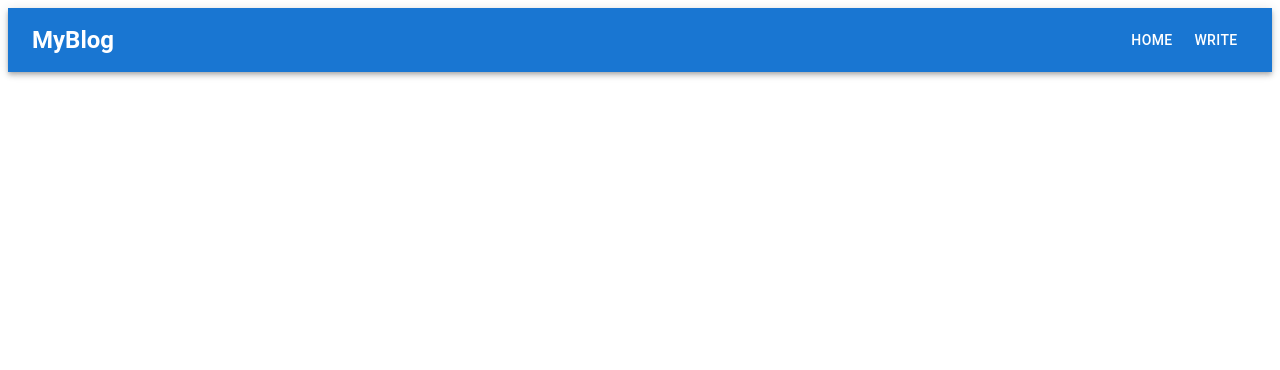
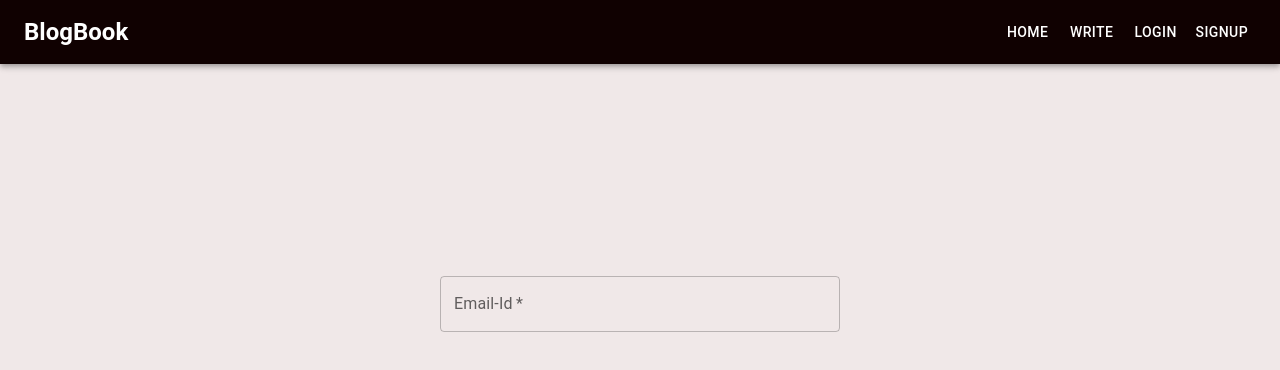
Before and after one commit to Ritikjain91/realblog, a React (Create React App) app: page /login in a window 1280 px wide. Before the commit this address had no page. Shown: the top 370 px of the page. Built offline with nearby package versions, Linux system fonts and the light colour scheme.

Commit message:
update the code

```diff
--- a/src/App.jsx
+++ b/src/App.jsx
@@ -4,15 +4,23 @@ import Navbar from "./components/Navbar.jsx";
 import Home from "./pages/Home.jsx";
 import CreateBlog from "./pages/CreateBlog.jsx";
 import BlogDetail from "./pages/BlogDetail.jsx";
+import LoginDetail from "./pages/LoginDetail.jsx";
+import ErrorPage from "./pages/ErrorPage.jsx";
+import AboutUs from "./pages/AboutUs.jsx";
 
 const App = () => {
   return (
     <>
-      <Navbar />
+      <Navbar  />
       <Routes>
+        <Route path="/login" element={<LoginDetail />} />
+         <Route path="/aboutus" element={<LoginDetail />} />
         <Route path="/" element={<Home />} />
         <Route path="/create" element={<CreateBlog />} />
         <Route path="/blog/:id" element={<BlogDetail />} />
+         <Route path="*" element={<ErrorPage />} />
+
+           <Route path="/aboutus" element={<AboutUs />} />
       </Routes>
     </>
   );
--- a/src/components/Navbar.jsx
+++ b/src/components/Navbar.jsx
@@ -4,14 +4,20 @@ import { Link } from "react-router-dom";
 
 const Navbar = () => {
   return (
-    <AppBar position="sticky" sx={{ backgroundColor: "#1976d2" }}>
-      <Toolbar>
+
+    <AppBar  position="sticky"
+  sx={{ backgroundColor: '#100101ff' }}
+
+>
+      <Toolbar >
         <Typography variant="h5" sx={{ flexGrow: 1, fontWeight: 600 }}>
-          MyBlog
+          BlogBook
         </Typography>
         <Box>
           <Button color="inherit" component={Link} to="/">Home</Button>
           <Button color="inherit" component={Link} to="/create">Write</Button>
+          <Button color="inherit" component={Link} to="/login">Login</Button>
+          <Button color="inherit" component={Link} to="/create">Signup</Button>
         </Box>
       </Toolbar>
     </AppBar>
--- a/src/index.css
+++ b/src/index.css
@@ -1,13 +1,6 @@
-body {
+body{
   margin: 0;
-  font-family: -apple-system, BlinkMacSystemFont, 'Segoe UI', 'Roboto', 'Oxygen',
-    'Ubuntu', 'Cantarell', 'Fira Sans', 'Droid Sans', 'Helvetica Neue',
-    sans-serif;
-  -webkit-font-smoothing: antialiased;
-  -moz-osx-font-smoothing: grayscale;
+  padding: 0;
+  font-family: 'Roboto', sans-serif;
+  background-color: #f0e8e8;
 }
-
-code {
-  font-family: source-code-pro, Menlo, Monaco, Consolas, 'Courier New',
-    monospace;
-}
--- a/src/index.js
+++ b/src/index.js
@@ -2,6 +2,7 @@ import React from "react";
 import ReactDOM from "react-dom/client";
 import App from "./App.jsx";
 import { BrowserRouter } from "react-router-dom";
+import "./index.css";
 
 ReactDOM.createRoot(document.getElementById("root")).render(
   <React.StrictMode>
--- /dev/null
+++ b/src/pages/AboutUs.jsx
@@ -0,0 +1,9 @@
+import React from 'react'
+
+function AboutUs() {
+  return (
+    <div>AboutUs</div>
+  )
+}
+
+export default AboutUs
--- a/src/pages/BlogCard.jsx
+++ b/src/pages/BlogCard.jsx
@@ -5,16 +5,16 @@ import {
   Typography,
   CardActions,
   Button,
-  IconButton,
+
   Dialog,
   DialogTitle,
   DialogContent,
-  DialogContentText,
+
   DialogActions,
-  Box,
+
   Snackbar,
   Alert,
-  CircularProgress
+
 } from "@mui/material";
 
 const BlogCard = ({
@@ -25,7 +25,6 @@ const BlogCard = ({
   _id,
 
 }) => {
-  const API_BASE_URL = process.env.REACT_APP_API_BASE_URL || "http://localhost:5000";
 
 
   const [readMoreDialogOpen, setReadMoreDialogOpen] = React.useState(false); // New state for Read More
--- a/src/pages/CreateBlog.jsx
+++ b/src/pages/CreateBlog.jsx
@@ -1,4 +1,4 @@
-import React, { useState } from "react";
+import  { useState } from "react";
 import {
   Container,
   TextField,
@@ -149,7 +149,7 @@ const CreateBlog = () => {
           gutterBottom
           fontWeight={600}
           align="center"
-          color="primary"
+          color="black"
         >
           Write a New Blog
         </Typography>
--- /dev/null
+++ b/src/pages/ErrorPage.jsx
@@ -0,0 +1,12 @@
+import { Container } from '@mui/material'
+import React from 'react'
+
+const ErrorPage = () => {
+  return (
+    <Container>
+      <h1>Error Page</h1>
+    </Container>
+  )
+}
+
+export default ErrorPage
--- /dev/null
+++ b/src/pages/LoginDetail.jsx
@@ -0,0 +1,30 @@
+import React from "react";
+import TextField from "@mui/material/TextField";
+import Box from "@mui/material/Box";
+import { Container } from "@mui/material";
+
+export default function LoginDetail() {
+  return (
+    <Container maxWidth="lg">
+    <Box
+      display="flex"
+      justifyContent="center"
+      alignItems="center"
+      height="60vh"
+
+    >
+    <TextField
+  id="authorName"
+  name="EmailID"
+  label="Email-Id"
+  placeholder="Enter author name"
+  required
+  variant="outlined"
+  sx={{ width: '400px' }}
+/>
+
+    </Box>
+
+    </Container>
+  );
+}
```
